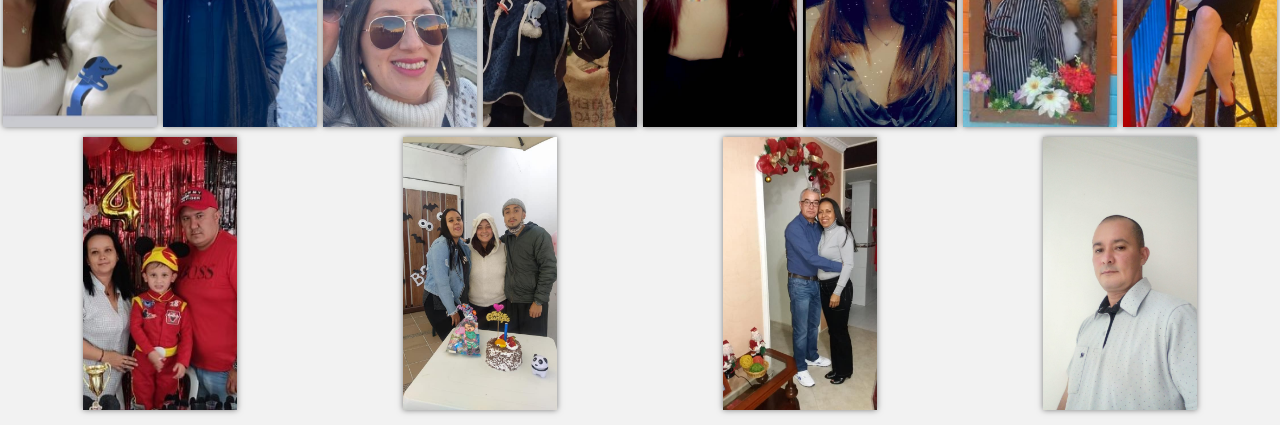
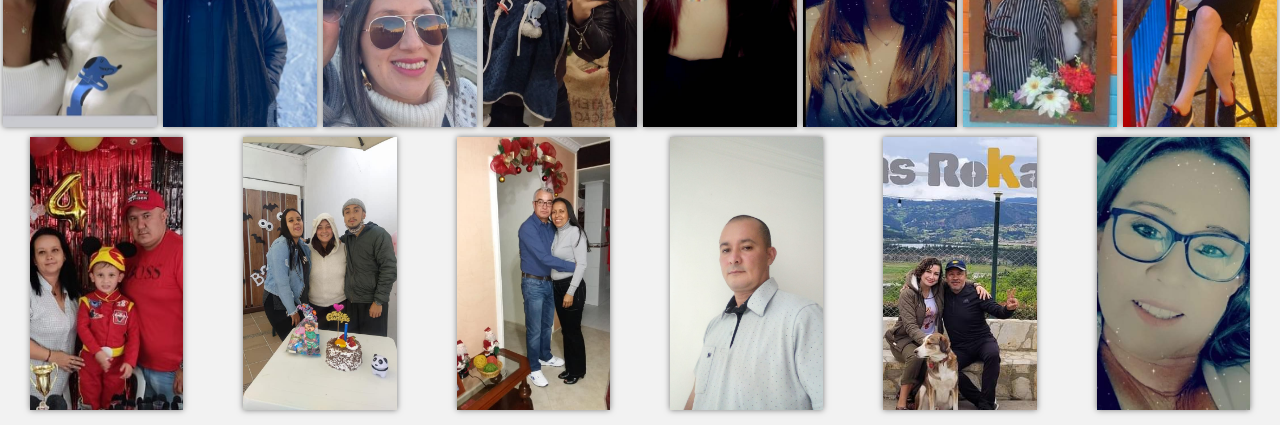
Before and after one commit to BodaJuanyMaye/Nuestra_boda, a plain HTML site: page index.html in a window 1280 px wide. Shown: the part 3580-4007 px from the top of the page. Drawn offline with nearby package versions, Linux system fonts and the light colour scheme.

Commit message:
Update index.html

```diff
--- a/index.html
+++ b/index.html
@@ -105,6 +105,8 @@
                 <img src="img/camila.jpg"  alt="" class = "img-Nuestros-invitados">
                 <img src="img/julio.jpg"  alt="" class = "img-Nuestros-invitados">
                 <img src="img/tico.jpg"  alt="" class = "img-Nuestros-invitados">
+                <img src="img/FB_IMG_1677456958496.jpg"  alt="" class = "img-Nuestros-invitados">
+                <img src="img/IMG-20230226-WA0020.jpg"  alt="" class = "img-Nuestros-invitados">
                 </div>
             </div>
         </section>
```
